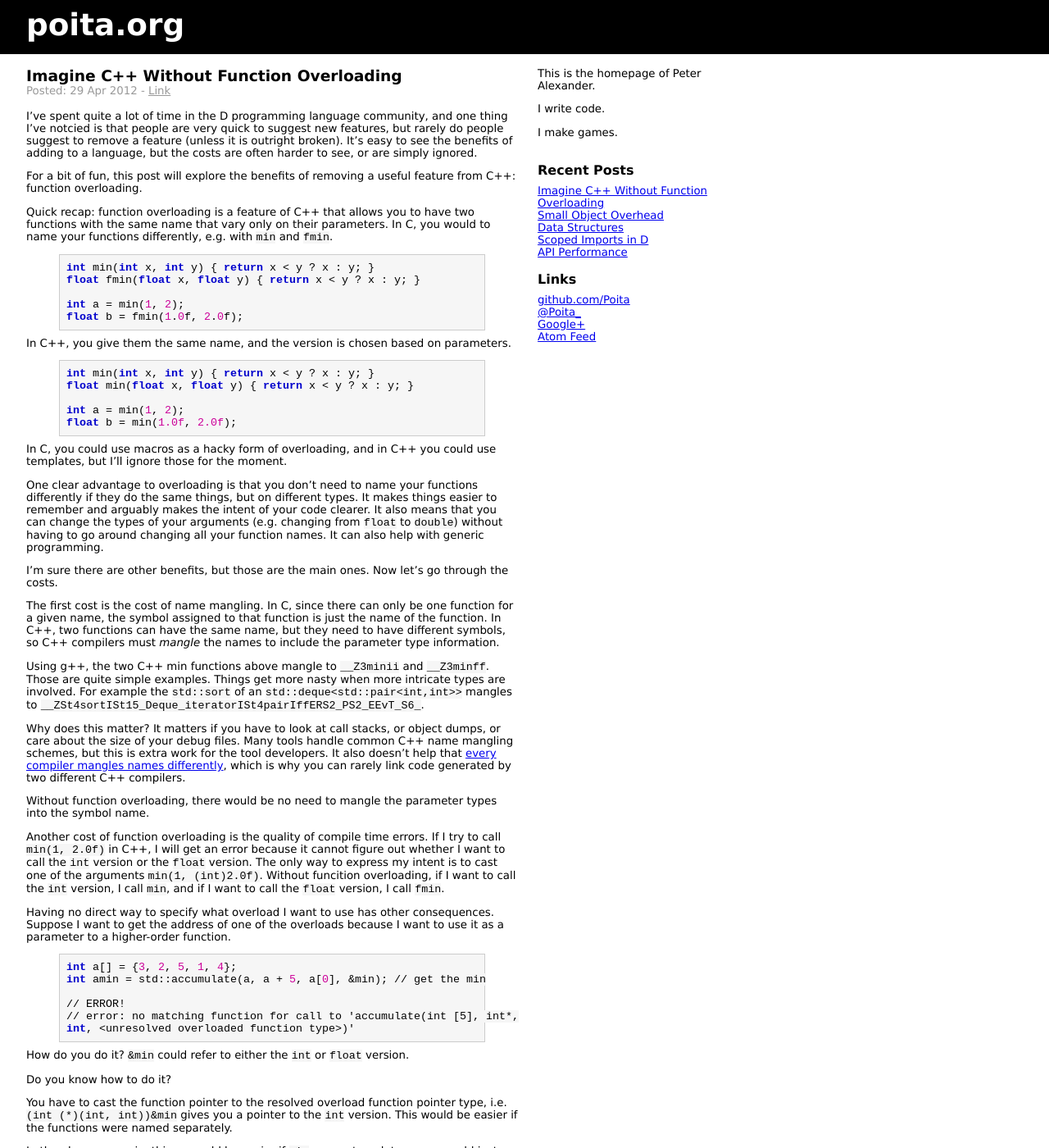
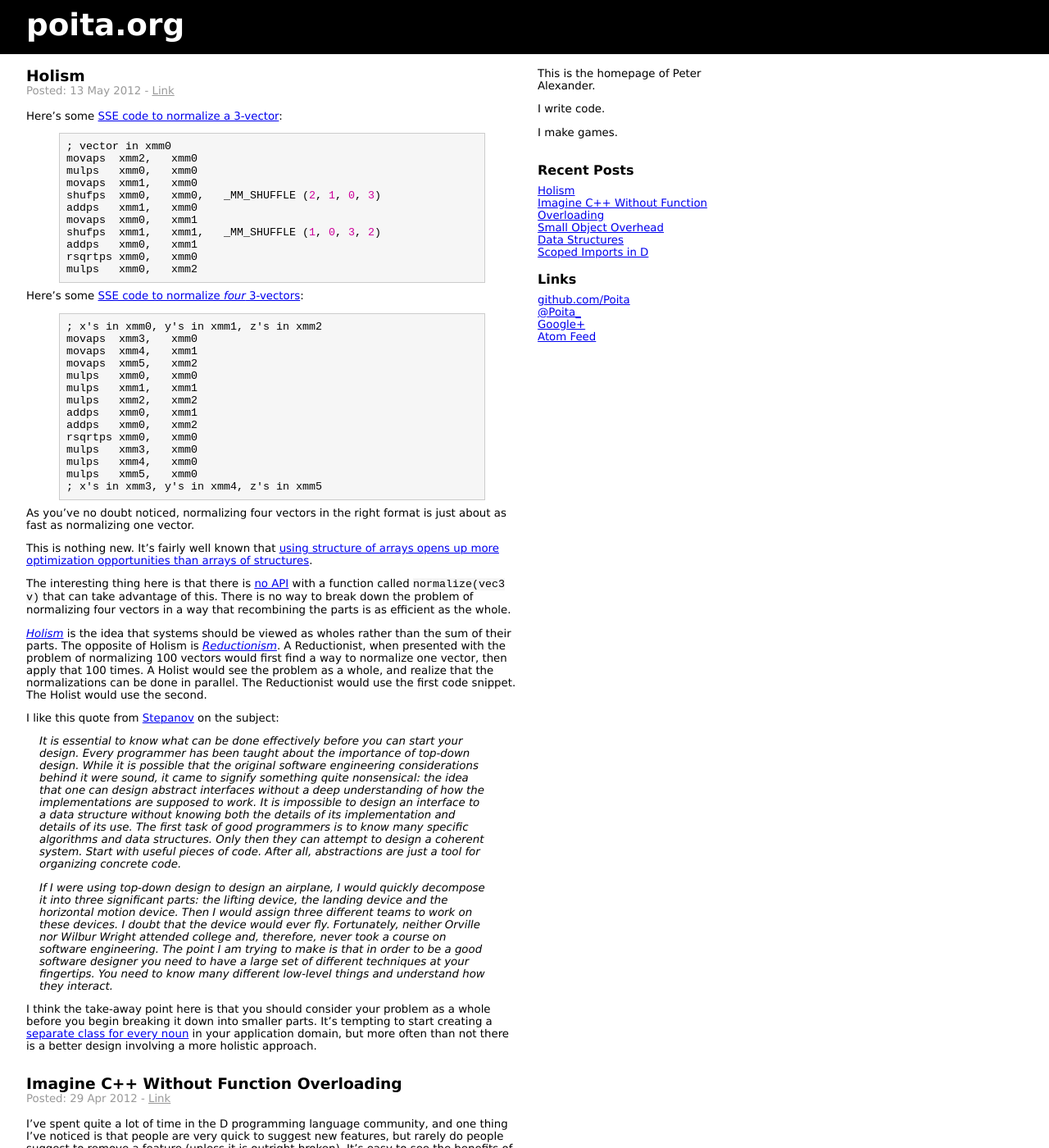
Before and after one commit to Poita/poita.org, a Jekyll site: the page built from index.html, in a window 1280 px wide and 1400 px high. Shown: the whole window at 82% size. Built offline with Jekyll 4.4.1, drawn with Linux system fonts in a browser that asks for light colours; some of the changed text lies outside the part shown.

Commit message:
New post: Holism

```diff
--- a/_posts/2012-04-29-imagine-cpp-without-function-overloading.md
+++ b/_posts/2012-04-29-imagine-cpp-without-function-overloading.md
@@ -9,7 +9,7 @@ tags:
 - overloading
 ---
 I've spent quite a lot of time in the D programming language community, and one
-thing I've notcied is that people are very quick to suggest new features, but
+thing I've noticed is that people are very quick to suggest new features, but
 rarely do people suggest to remove a feature (unless it is outright broken). It's
 easy to see the benefits of adding to a language, but the costs are often harder
 to see, or are simply ignored.
--- /dev/null
+++ b/_posts/2012-05-13-holism.md
@@ -0,0 +1,97 @@
+---
+layout: post
+title: Holism
+tags:
+- programming
+- languages
+- holism
+- practices
+- vectors
+- parallelism
+---
+Here's some [SSE code to normalize a 3-vector][2]:
+
+{% highlight c %}
+; vector in xmm0
+movaps  xmm2,   xmm0
+mulps   xmm0,   xmm0
+movaps  xmm1,   xmm0
+shufps  xmm0,   xmm0,   _MM_SHUFFLE (2, 1, 0, 3)
+addps   xmm1,   xmm0
+movaps  xmm0,   xmm1
+shufps  xmm1,   xmm1,   _MM_SHUFFLE (1, 0, 3, 2)
+addps   xmm0,   xmm1
+rsqrtps xmm0,   xmm0
+mulps   xmm0,   xmm2
+{% endhighlight %}
+
+Here's some [SSE code to normalize *four* 3-vectors][3]:
+{% highlight c %}
+; x's in xmm0, y's in xmm1, z's in xmm2
+movaps  xmm3,   xmm0
+movaps  xmm4,   xmm1
+movaps  xmm5,   xmm2
+mulps   xmm0,   xmm0
+mulps   xmm1,   xmm1
+mulps   xmm2,   xmm2
+addps   xmm0,   xmm1
+addps   xmm0,   xmm2
+rsqrtps xmm0,   xmm0
+mulps   xmm3,   xmm0
+mulps   xmm4,   xmm0
+mulps   xmm5,   xmm0
+; x's in xmm3, y's in xmm4, z's in xmm5
+{% endhighlight %}
+
+As you've no doubt noticed, normalizing four vectors in the right format
+is just about as fast as normalizing one vector.
+
+This is nothing new. It's fairly well known that [using structure of arrays
+opens up more optimization opportunities than arrays of structures][4].
+
+The interesting thing here is that there is [no API][5] with a function called
+`normalize(vec3 v)` that can take advantage of this. There is no way to break
+down the problem of normalizing four vectors in a way that recombining the parts
+is as efficient as the whole.
+
+[_Holism_][1] is the idea that systems should be viewed as wholes rather than the
+sum of their parts. The opposite of Holism is [_Reductionism_][6]. A Reductionist,
+when presented with the problem of normalizing 100 vectors would first find a way
+to normalize one vector, then apply that 100 times. A Holist would see the problem
+as a whole, and realize that the normalizations can be done in parallel. The
+Reductionist would use the first code snippet. The Holist would use the second.
+
+I like this quote from [Stepanov][7] on the subject:
+> It is essential to know what can be done effectively before you can start your design.
+> Every programmer has been taught about the importance of top-down design. While it is
+> possible that the original software engineering considerations behind it were sound, it
+> came to signify something quite nonsensical: the idea that one can design abstract
+> interfaces without a deep understanding of how the implementations are supposed to
+> work. It is impossible to design an interface to a data structure without knowing both the
+> details of its implementation and details of its use. The first task of good programmers is
+> to know many specific algorithms and data structures. Only then they can attempt to
+> design a coherent system. Start with useful pieces of code. After all, abstractions are just
+> a tool for organizing concrete code.
+>
+> If I were using top-down design to design an airplane, I would quickly decompose it into
+> three significant parts: the lifting device, the landing device and the horizontal motion
+> device. Then I would assign three different teams to work on these devices. I doubt that
+> the device would ever fly. Fortunately, neither Orville nor Wilbur Wright attended
+> college and, therefore, never took a course on software engineering. The point I am trying
+> to make is that in order to be a good software designer you need to have a large set of
+> different techniques at your fingertips. You need to know many different low-level things
+> and understand how they interact.
+
+I think the take-away point here is that you should consider your problem as a whole
+before you begin breaking it down into smaller parts. It's tempting to start creating
+a [separate class for every noun][8] in your application domain, but more often than not
+there is a better design involving a more holistic approach.
+
+[1]: http://en.wikipedia.org/wiki/Holism
+[2]: http://www.gamedev.net/topic/373949-fast-vector-normalization/
+[3]: http://www.masm32.com/board/index.php?PHPSESSID=e87f646973e4ada07052f58d6decaba5&topic=9313.0
+[4]: http://software.intel.com/en-us/articles/how-to-manipulate-data-structure-to-optimize-memory-use-on-32-bit-intel-architecture/
+[5]: http://poita.org/2012/01/25/api-performance.html
+[6]: http://en.wikipedia.org/wiki/Reductionism
+[7]: http://www.stepanovpapers.com/notes.pdf
+[8]: http://steve-yegge.blogspot.co.uk/2006/03/execution-in-kingdom-of-nouns.html
```
